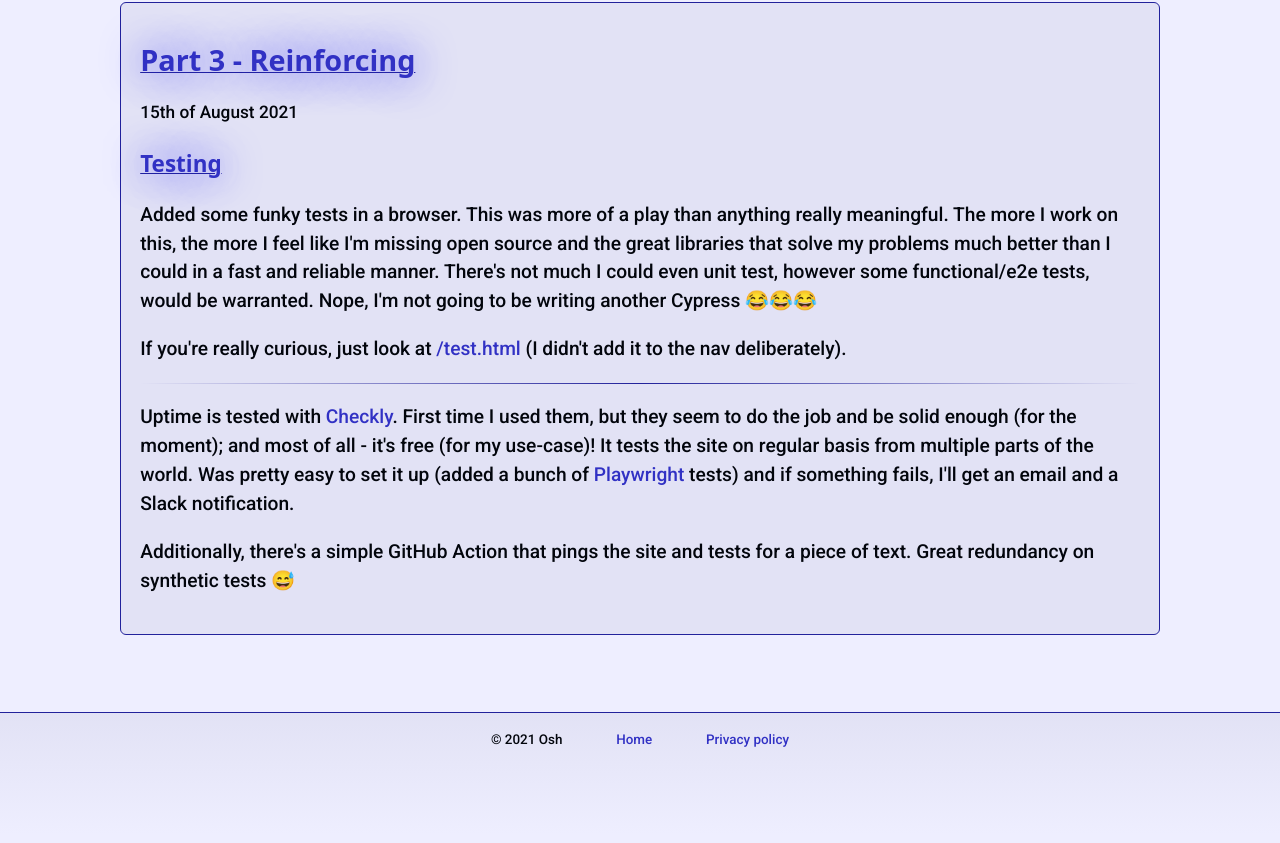
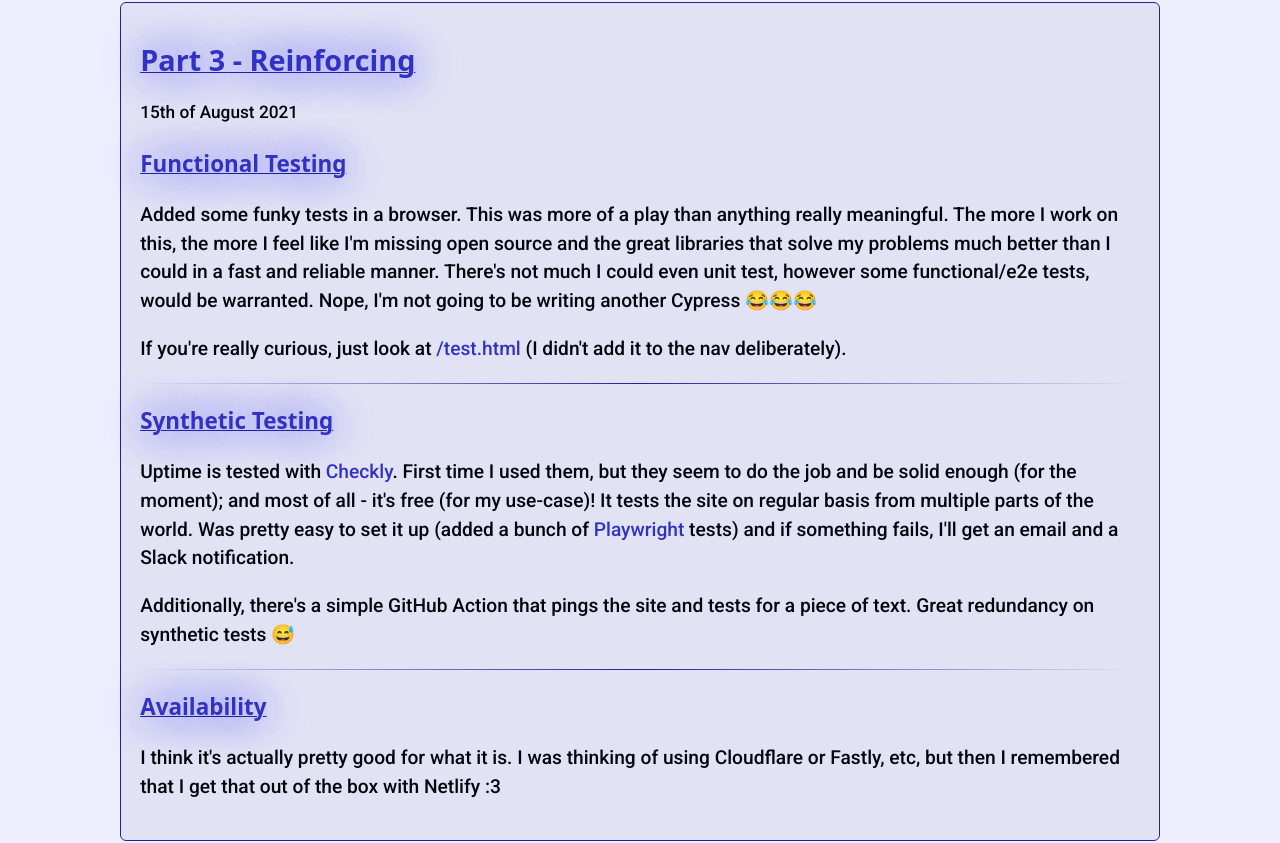
Before and after one commit to oshdev/oshdev.com-ghpages, a plain HTML site: page static/index.html in a window 1280 px wide. Shown: the part 2912-3755 px from the top of the page. Drawn offline with Linux system fonts and the light colour scheme; a web font is replaced by a local one.

Commit message:
feat: add info about availability

```diff
--- a/static/index.html
+++ b/static/index.html
@@ -240,7 +240,9 @@
           <h2><a id="part-3-reinforcing" href="#part-3-reinforcing">Part 3 - Reinforcing</a></h2>
           <time datetime="2021-08-15">15th of August 2021</time>
 
-          <h3><a id="part-3-reinforcing-testing" href="#part-3-reinforcing-testing">Testing</a></h3>
+          <h3>
+            <a id="part-3-reinforcing-testing" href="#part-3-reinforcing-testing">Functional Testing</a>
+          </h3>
           <p>
             Added some funky tests in a browser. This was more of a play than anything really meaningful. The more I
             work on this, the more I feel like I'm missing open source and the great libraries that solve my problems
@@ -255,6 +257,9 @@
 
           <hr />
 
+          <h3>
+            <a id="part-3-reinforcing-synthetics" href="#part-3-reinforcing-synthetics">Synthetic Testing</a>
+          </h3>
           <p>
             Uptime is tested with <a href="https://checklyhq.com">Checkly</a>. First time I used them, but they seem to
             do the job and be solid enough (for the moment); and most of all - it's free (for my use-case)! It tests the
@@ -266,6 +271,14 @@
           <p>
             Additionally, there's a simple GitHub Action that pings the site and tests for a piece of text. Great
             redundancy on synthetic tests 😅
+          </p>
+
+          <hr />
+
+          <h3><a id="part-3-reinforcing-availability" href="#part-3-reinforcing-availability">Availability</a></h3>
+          <p>
+            I think it's actually pretty good for what it is. I was thinking of using Cloudflare or Fastly, etc, but
+            then I remembered that I get that out of the box with Netlify :3
           </p>
         </article>
       </main>
```
